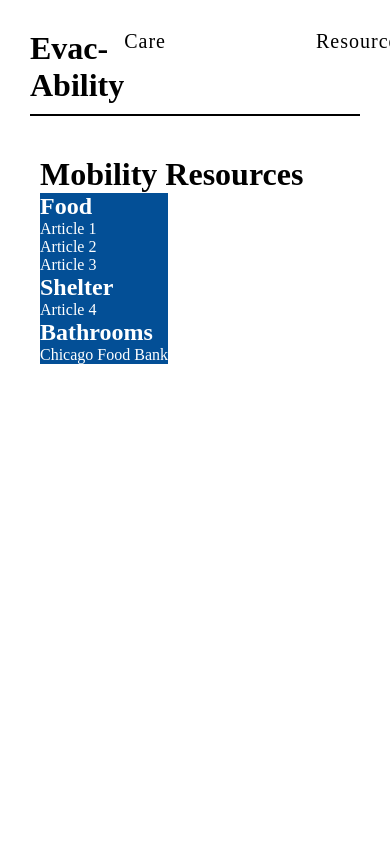
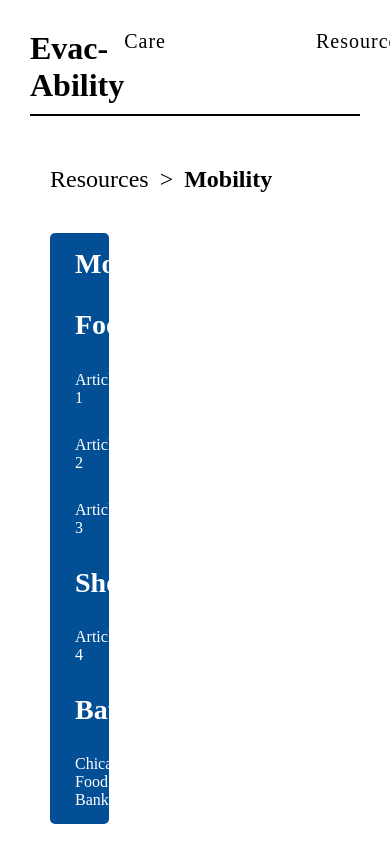
Before and after one commit to jensusan/hackHERthon-frontend, a React (Create React App) app: page /mobility in a window 390 px wide. Shown: the top 862 px of the page. Built offline with nearby package versions, Linux system fonts and the light colour scheme.

Commit message:
styled mobility page

```diff
--- a/src/pages/Mobility/Mobility-styles.js
+++ b/src/pages/Mobility/Mobility-styles.js
@@ -1,14 +1,32 @@
 import styled from "styled-components";
 export const Wrapper = styled.div`
-    margin: 40px;
+    margin: 50px;
+
+    .title {
+        margin-bottom: 40px;
+        word-spacing: 5px;
+        font-size: 24px;
+    }
+    span {
+        font-weight: bold;
+
+    }
 `;
 
 export const Content = styled.div`
     display: flex;
     justify-content: space-between;
+
     .container {
         background-color: #034F96;
         color: white;
+        border-radius: 5px;
+        padding-left: 25px;
+        display: flex;
+        flex-direction: column;
+        justify-content: space-around;
+        height: 70vh;
+        width: 15vw;
     }
 
     iframe {
@@ -17,6 +35,8 @@ export const Content = styled.div`
 
     .active {
         display: block;
+        width: 75vw;
+        height: 70vh;
     }
 
     .active-btn {
@@ -25,5 +45,10 @@ export const Content = styled.div`
 
     p {
         cursor: pointer;
+        font-size: 16px;
+    }
+
+    h2 {
+        font-size: 28px;
     }
 `;
--- a/src/pages/Mobility/Mobility.js
+++ b/src/pages/Mobility/Mobility.js
@@ -10,9 +10,10 @@ const Mobility = () => {
     return(
 
         <Wrapper>
-            <h1>Mobility Resources</h1>
+            <p className="title">Resources  >  <span>Mobility</span></p>
             <Content>
             <div className="container">
+            <h2>Mobility</h2>
             <h2>Food</h2>
                 <p className={activeIndex === 0 ? 'active-btn' : ''} onClick={() => handleActive(0)}>Article 1</p>
 
```
